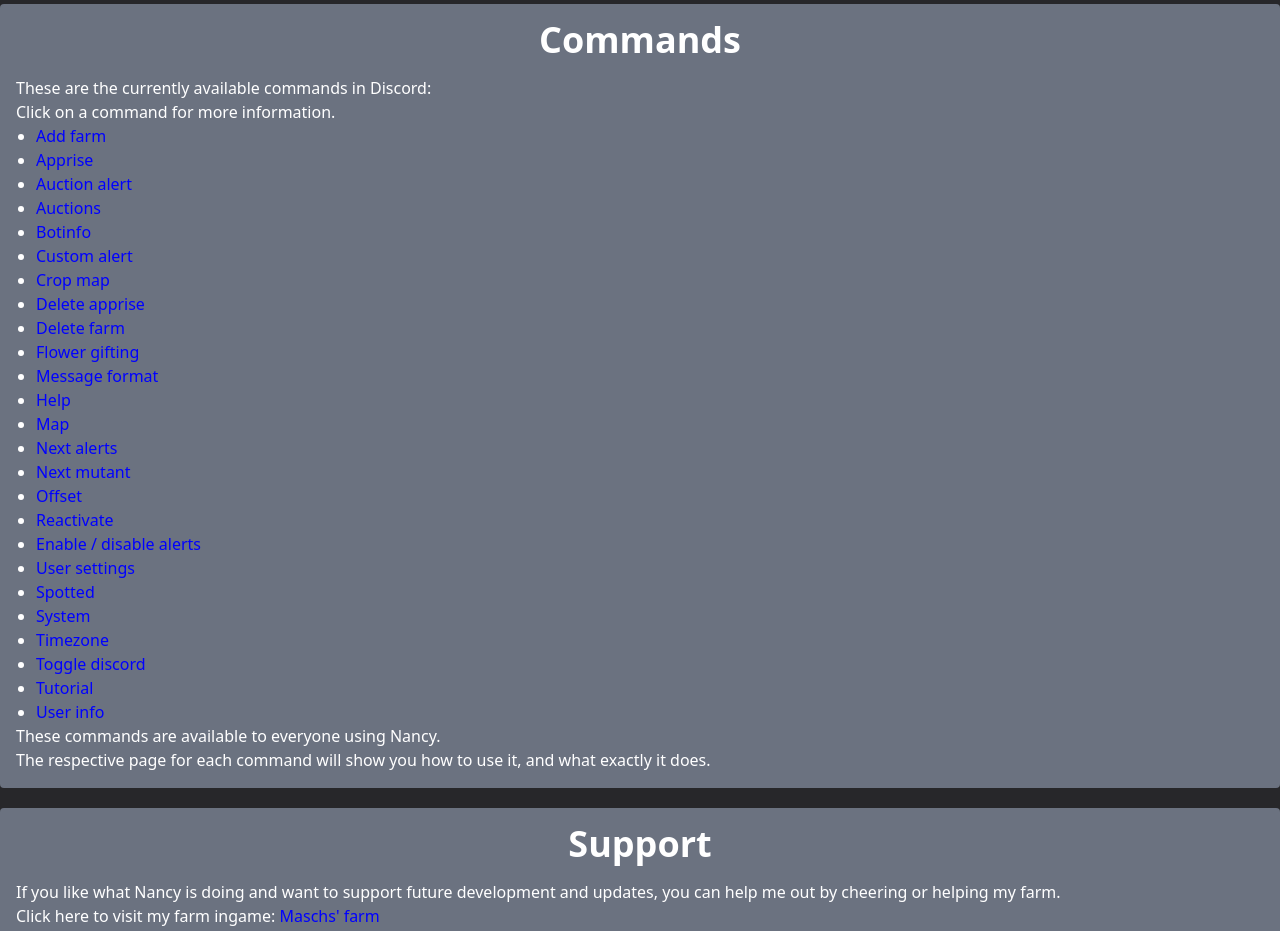
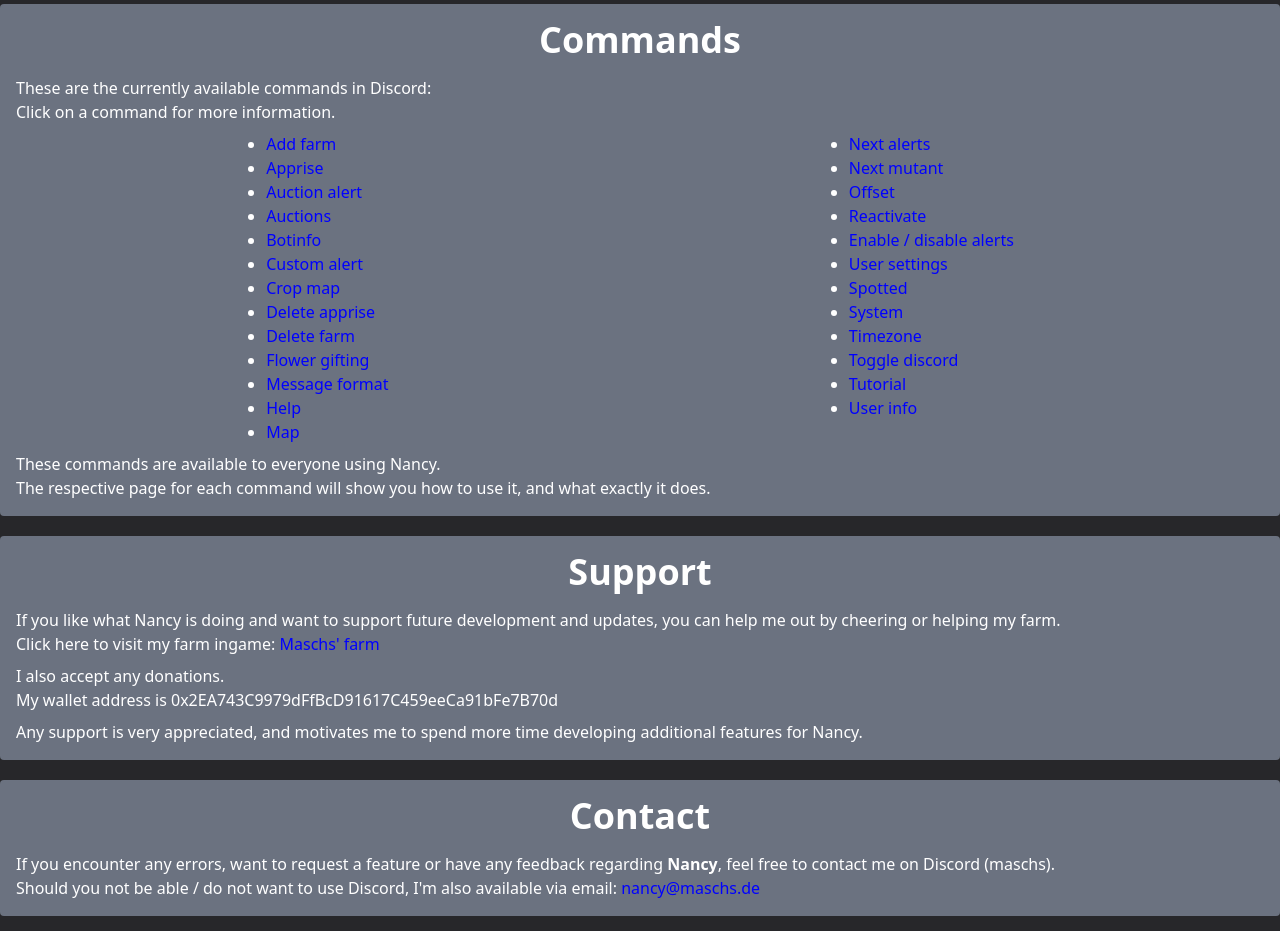
Before and after one commit to Mascherino/nancy-website, a plain HTML site: page index.html in a window 1280 px wide. Shown: the part 1720-2651 px from the top of the page. Drawn offline with nearby package versions, Linux system fonts and the light colour scheme.

Commit message:
Split commands list

```diff
--- a/index.html
+++ b/index.html
@@ -145,6 +145,7 @@
                 </div>
                 <span>These are the currently available commands in Discord:</span>
                 <span>Click on a command for more information.</span>
+                <div class="flex flex-row justify-around mx-5 my-2">
                 <ul class="mx-5">
                     <li><a href="/commands/add_farm">Add farm</a></li>
                     <li><a href="/commands/apprise">Apprise</a></li>
@@ -159,6 +160,8 @@
                     <li><a href="/commands/format">Message format</a></li>
                     <li><a href="/commands/help">Help</a></li>
                     <li><a href="/commands/map">Map</a></li>
+                    </ul>
+                    <ul class="mx-5">
                     <li><a href="/commands/nextalerts">Next alerts</a></li>
                     <li><a href="/commands/next_mutant">Next mutant</a></li>
                     <li><a href="/commands/offset">Offset</a></li>
@@ -172,6 +175,7 @@
                     <li><a href="/commands/tutorial">Tutorial</a></li>
                     <li><a href="/commands/user_info">User info</a></li>
                 </ul>
+                </div>
                 <span>These commands are available to everyone using Nancy.</span>
                 <span>The respective page for each command will show you how to use it, and what exactly it does.</span>
             </div>
```
